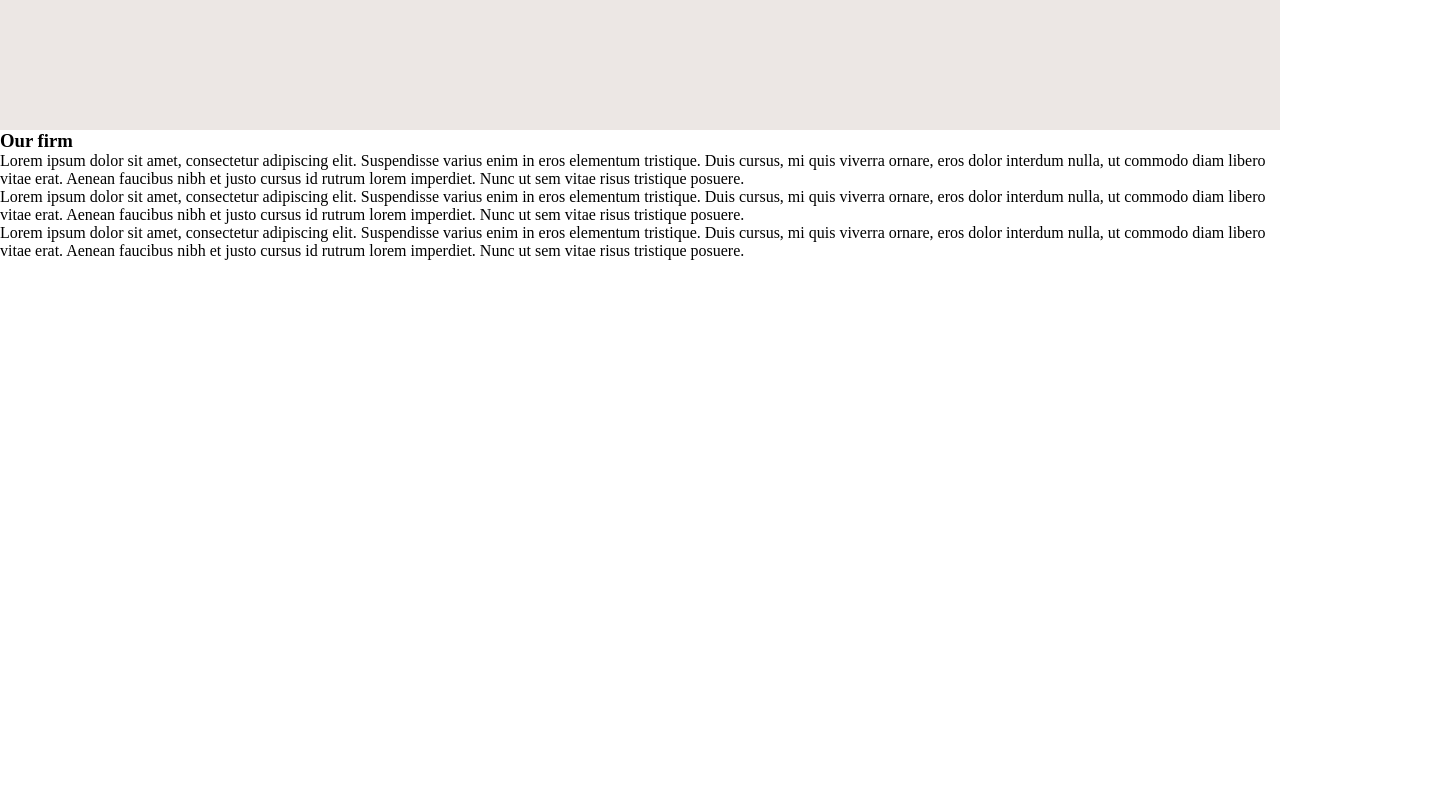
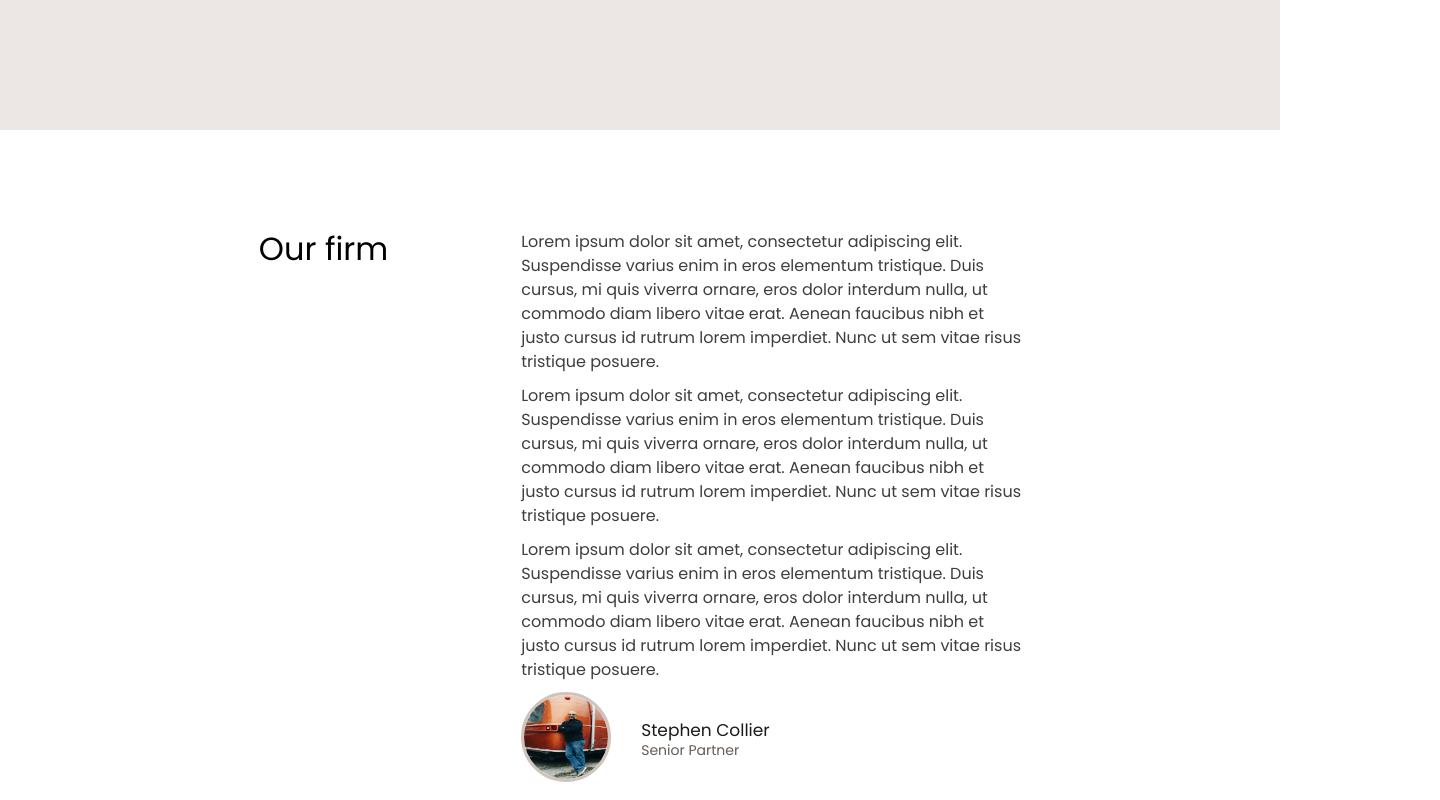
Before and after one commit to centalia/MyLanding, a website built with Vite: page index.html in a window 1280 px wide. Shown: the part 680-1480 px from the top of the page, 1440 px wide, since content can reach past the window. Before the commit the page ends 940 px from the top, so only its background shows below. Built offline with nearby package versions, Linux system fonts and the light colour scheme; files whose address does not match are found by name.

Commit message:
commit number four

```diff
--- a/index.html
+++ b/index.html
@@ -12,7 +12,7 @@
 <body>
     <header>
         <div class="head_container center">
-                <img class="logo" src="/src/assets/img/logo.png">
+                <img class="logo" src="/src/assets/img/logo.png" alt="Здесь должен быть логотип">
             <div class="navmenu">
                 <nav>
                     <ul class="navmenu_group center">
@@ -40,12 +40,22 @@
             </div>
         </div>
         <div class="our-firm-container">
-            <div class="container">
-                <h3>Our firm</h3>
+            <h3 class="our-firm-title text">Our firm</h3>
+            <div class="our-firm-text text">
                 <p>Lorem ipsum dolor sit amet, consectetur adipiscing elit. Suspendisse varius enim in eros elementum tristique. Duis cursus, mi quis viverra ornare, eros dolor interdum nulla, ut commodo diam libero vitae erat. Aenean faucibus nibh et justo cursus id rutrum lorem imperdiet. Nunc ut sem vitae risus tristique posuere.</p>
                 <p>Lorem ipsum dolor sit amet, consectetur adipiscing elit. Suspendisse varius enim in eros elementum tristique. Duis cursus, mi quis viverra ornare, eros dolor interdum nulla, ut commodo diam libero vitae erat. Aenean faucibus nibh et justo cursus id rutrum lorem imperdiet. Nunc ut sem vitae risus tristique posuere.</p>
                 <p>Lorem ipsum dolor sit amet, consectetur adipiscing elit. Suspendisse varius enim in eros elementum tristique. Duis cursus, mi quis viverra ornare, eros dolor interdum nulla, ut commodo diam libero vitae erat. Aenean faucibus nibh et justo cursus id rutrum lorem imperdiet. Nunc ut sem vitae risus tristique posuere.</p>
+                <footer class="our-firm-author">
+                    <img class="avatar" src="/src/assets/img/avatar.jpg" alt="Фотка автора">
+                    <div class="our-firm-author_name">
+                        <cite class="author_name text">Stephen Collier</cite>
+                        <p class="author_job text">Senior Partner</p>
+                    </div>
+                </footer>
             </div>
+        </div>
+        <div class="second_hero-banner-container">
+            <img src="/src/assets/img/hero-banner-2.jpg" alt="" class="second_hero-banner_img">
         </div>
     </main>
 </body>
--- a/src/css/style.css
+++ b/src/css/style.css
@@ -3,16 +3,13 @@
     --color-light_grayish_orange: #ece7e4;
     --color-very_dark_grayish_orange: #645c55;
     --color-very_very_dark_grayish_orange:#403e3b;
+    --color-grayish-orange:#cec4bc;
+
 }
 
 body{
     margin: 0;
     padding: 0;
-}
-
-* {
-    margin: inherit;
-    padding: inherit;
 }
 
 .text{
@@ -66,11 +63,9 @@ body{
 .hero-container{
     display: flex;
     justify-content: space-between;
-}
-
-.hero-container{
     height: 720px;
     background-color: var(--color-light_grayish_orange);
+    margin-bottom: 100px;
 }
 
 .hero-banner{
@@ -87,6 +82,7 @@ body{
     color: var(--color-very_dark_grayish_orange);
     text-transform: uppercase;
     padding-bottom: 20px;
+    margin: 0;
 }
 
 .hero_title{
@@ -94,6 +90,7 @@ body{
     line-height: 70px;
     color: var(--color-black);
     padding-bottom: 18px;
+    margin: 0;
 }
 
 .hero_text{
@@ -101,6 +98,7 @@ body{
     font-size: 16px;
     line-height: 24px;
     padding-bottom: 30px;
+    margin: 0;
 }
 
 .btn_hero{
@@ -109,4 +107,71 @@ body{
     font-size: 16px;
     line-height: 24px;
     letter-spacing: 0.4px;
+    margin: 0;
 }
+
+.our-firm-container, .our-firm-title, .our-firm-text, .our-firm-author, .our-firm-author_name{
+    display: flex;
+}
+
+.our-firm-container {
+    gap: 133px;
+    justify-content: center;
+    margin-bottom: 100px;
+}
+
+.our-firm-title {
+    font-size: 32px;
+    line-height: 38px;
+
+    padding: 0;
+    margin: 0;
+}
+
+.our-firm-text {
+    flex-direction: column;
+    gap: 10px;
+    width: 500px;
+
+    font-size: 16px;
+    line-height: 24px;
+}
+
+.our-firm-text > p{
+    margin: 0;
+    color: var(--color-very_very_dark_grayish_orange);
+}
+
+.avatar{
+    width: 84px;
+    height: 84px;
+    border-radius: 64px;
+    border: 3px solid var(--color-grayish-orange);
+    margin-right: 30px;
+}
+
+.our-firm-author_name{
+    flex-direction: column;
+    justify-content: center;
+}
+
+.our-firm-author_name > p{
+    margin: 0;
+    padding: 0;
+}
+
+.author_name{
+    font-size: 17px;
+    line-height: 26px;
+    color: var(--color-black);
+}
+
+.author_job{
+    font-size: 14px;
+    line-height: 14px;
+    color: var(--color-very_dark_grayish_orange);
+}
+
+.second_hero-banner_img{
+    height: 600px;
+}
```
Also changed, not shown: src/assets/img/avatar.jpg (added), src/assets/img/hero-banner-2.jpg (added).
